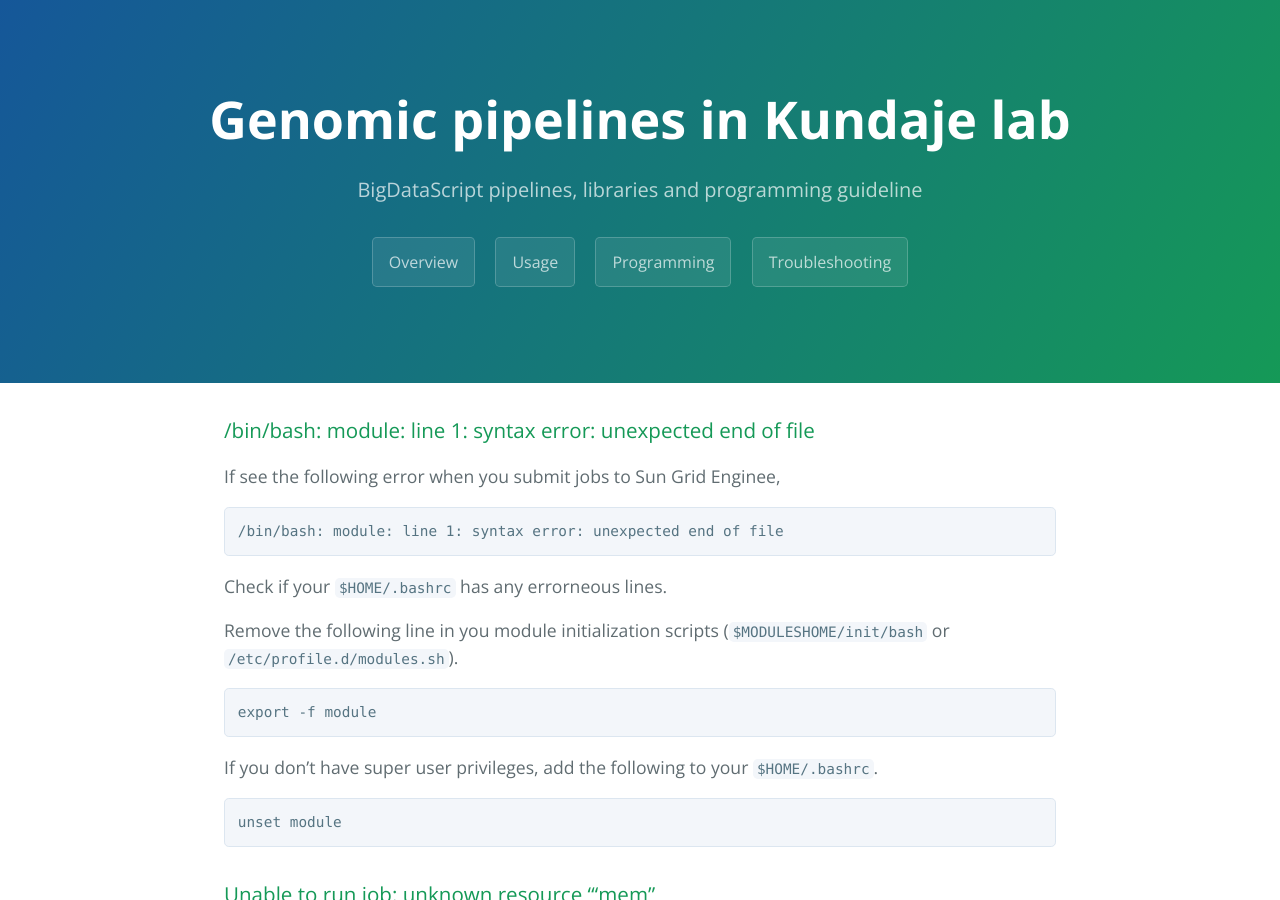
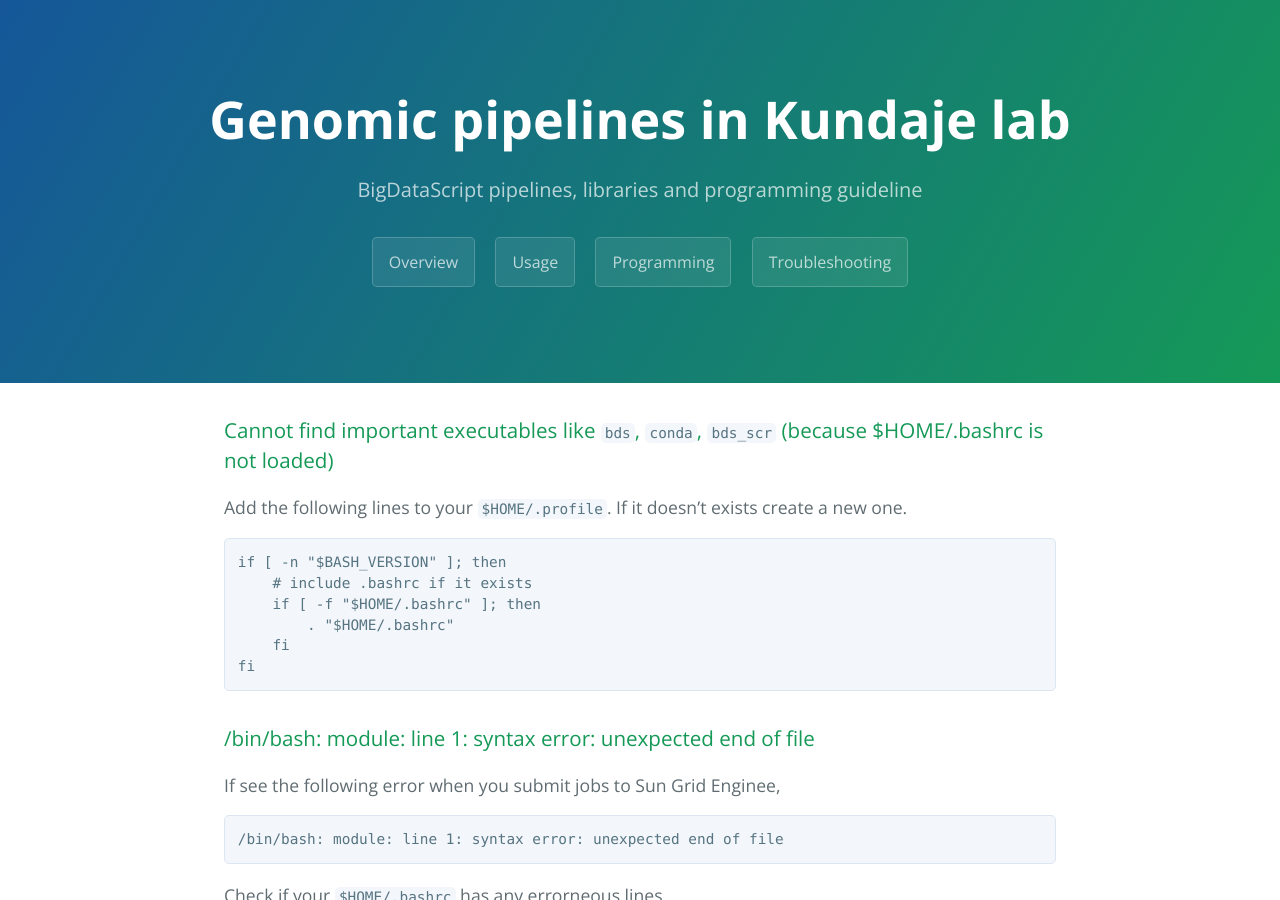
Before and after one commit to kundajelab/bds_pipeline_modules, a Jekyll site: the page built from troubleshooting.md, in a window 1280 px wide and 900 px high. Built offline with Jekyll 4.4.1, drawn with Linux system fonts in a browser that asks for light colours.

Commit message:
update troubleshooting

````diff
--- a/troubleshooting.md
+++ b/troubleshooting.md
@@ -2,6 +2,19 @@
 layout: default
 title: {{ site.name }}
 ---
+
+### Cannot find important executables like `bds`, `conda`, `bds_scr` (because $HOME/.bashrc is not loaded)
+
+Add the following lines to your `$HOME/.profile`. If it doesn't exists create a new one.
+
+```
+if [ -n "$BASH_VERSION" ]; then
+    # include .bashrc if it exists
+    if [ -f "$HOME/.bashrc" ]; then
+        . "$HOME/.bashrc"
+    fi
+fi
+```
 
 ### /bin/bash: module: line 1: syntax error: unexpected end of file
 
````
